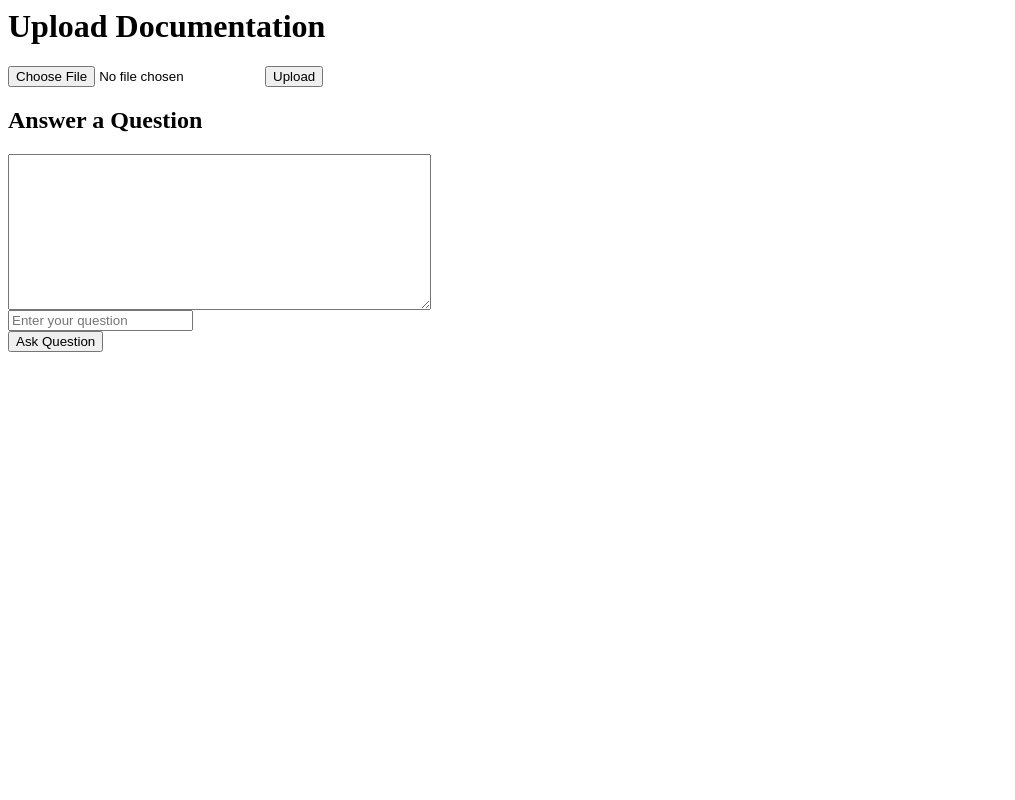
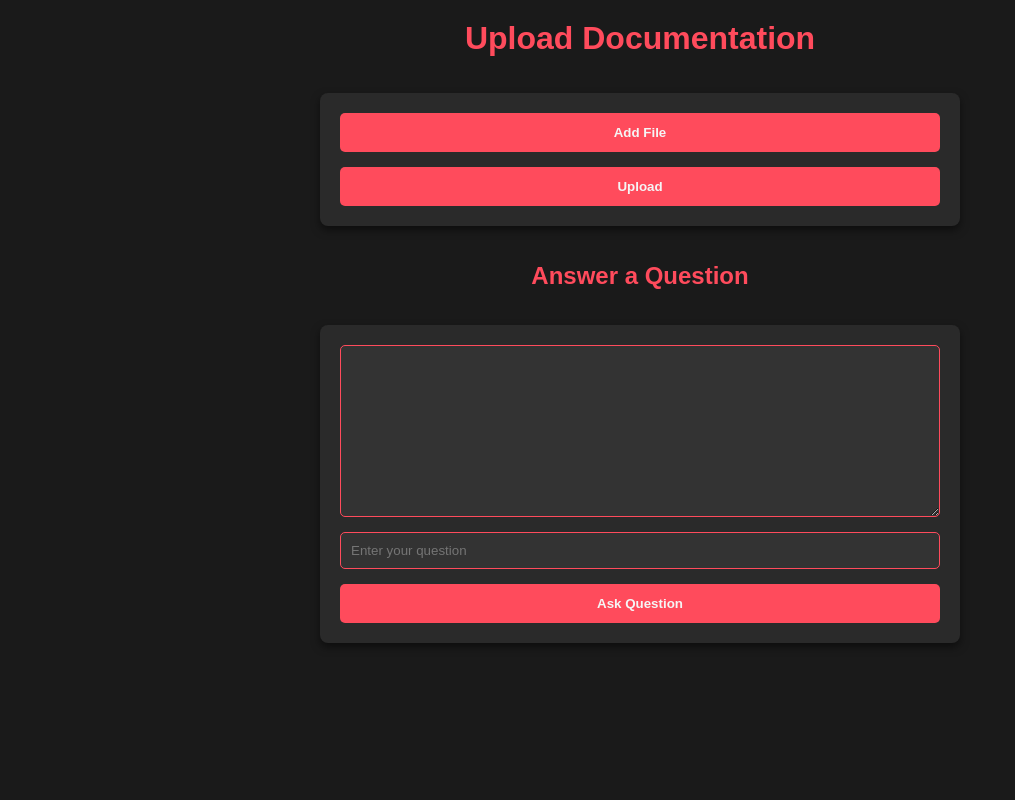
Before and after one commit to abeeraftab123/DocX, a Flask app: page / in a window 1280 px wide. Shown: the whole page, without its empty margins (0-1015 px from the left). Run offline with Flask 3, Linux system fonts and the light colour scheme.

Commit message:
add styles

```diff
--- /dev/null
+++ b/static/styles.css
@@ -0,0 +1,95 @@
+/* Base styles */
+body {
+    font-family: Arial, sans-serif;
+    background-color: #1a1a1a; /* Dark background */
+    color: #f5f5f5; /* Light text color */
+    margin: 0;
+    padding: 0;
+    display: flex;
+    flex-direction: column;
+    align-items: center;
+    min-height: 100vh;
+}
+
+/* Title styling */
+h1, h2 {
+    color: #ff4b5c; /* Red accent color for titles */
+    margin-top: 20px;
+}
+
+/* Container for forms */
+form {
+    background-color: #2a2a2a; /* Slightly darker background for form area */
+    padding: 20px;
+    border-radius: 8px;
+    width: 90%;
+    max-width: 600px;
+    box-shadow: 0px 4px 8px rgba(0, 0, 0, 0.5);
+    margin-top: 15px;
+}
+
+/* Input and Textarea Styling */
+input[type="file"],
+textarea,
+input[type="text"] {
+    width: 100%;
+    padding: 10px;
+    background-color: #333333; /* Darker input background */
+    color: #f5f5f5;
+    border: 1px solid #ff4b5c;
+    border-radius: 5px;
+    margin-bottom: 15px;
+}
+
+textarea {
+    resize: vertical;
+}
+
+/* Button Styling */
+button {
+    width: 100%;
+    padding: 12px;
+    background-color: #ff4b5c; /* Red button background */
+    color: #f5f5f5;
+    border: none;
+    border-radius: 5px;
+    font-weight: bold;
+    cursor: pointer;
+    transition: background 0.3s ease;
+}
+
+button:hover {
+    background-color: #ff3a4c; /* Slightly lighter red on hover */
+}
+
+/* Style for custom file upload button */
+#customFileButton {
+    width: 100%;
+    padding: 12px;
+    background-color: #ff4b5c; /* Red background */
+    color: #f5f5f5;
+    border: none;
+    border-radius: 5px;
+    font-weight: bold;
+    cursor: pointer;
+    transition: background 0.3s ease;
+    margin-bottom: 15px;
+}
+
+#customFileButton:hover {
+    background-color: #ff3a4c; /* Lighter red on hover */
+}
+
+
+/* Responsive Design */
+@media (max-width: 600px) {
+    textarea {
+        font-size: 1em;
+    }
+    input[type="text"] {
+        font-size: 1em;
+    }
+    button {
+        font-size: 1em;
+    }
+}
--- a/templates/index.html
+++ b/templates/index.html
@@ -1,11 +1,13 @@
 <html lang="en">
     <head>
         <title>DocX</title>
+        <link rel="stylesheet" href="{{ url_for('static', filename='styles.css') }}">
     </head>
     <body>
         <h1>Upload Documentation</h1>
         <form id="uploadForm" enctype="multipart/form-data">
-            <input type = "file" id="fileInput" name="file" accept=".pdf">
+            <input type="file" id="fileInput" name="file" accept=".pdf" style="display: none;" />
+            <button type="button" id="customFileButton">Add File</button>
             <button type="submit">Upload</button>
         </form>
         <h2>Answer a Question</h2>
@@ -43,5 +45,10 @@
                 const result = await response.json();
                 alert('Answer: ' +result.answer);
             };
+
+            document.getElementById('customFileButton').onclick = function() {
+                document.getElementById('fileInput').click();
+            };
+
         </script>
     </body>
```
Also changed, not shown: 1 other file.
